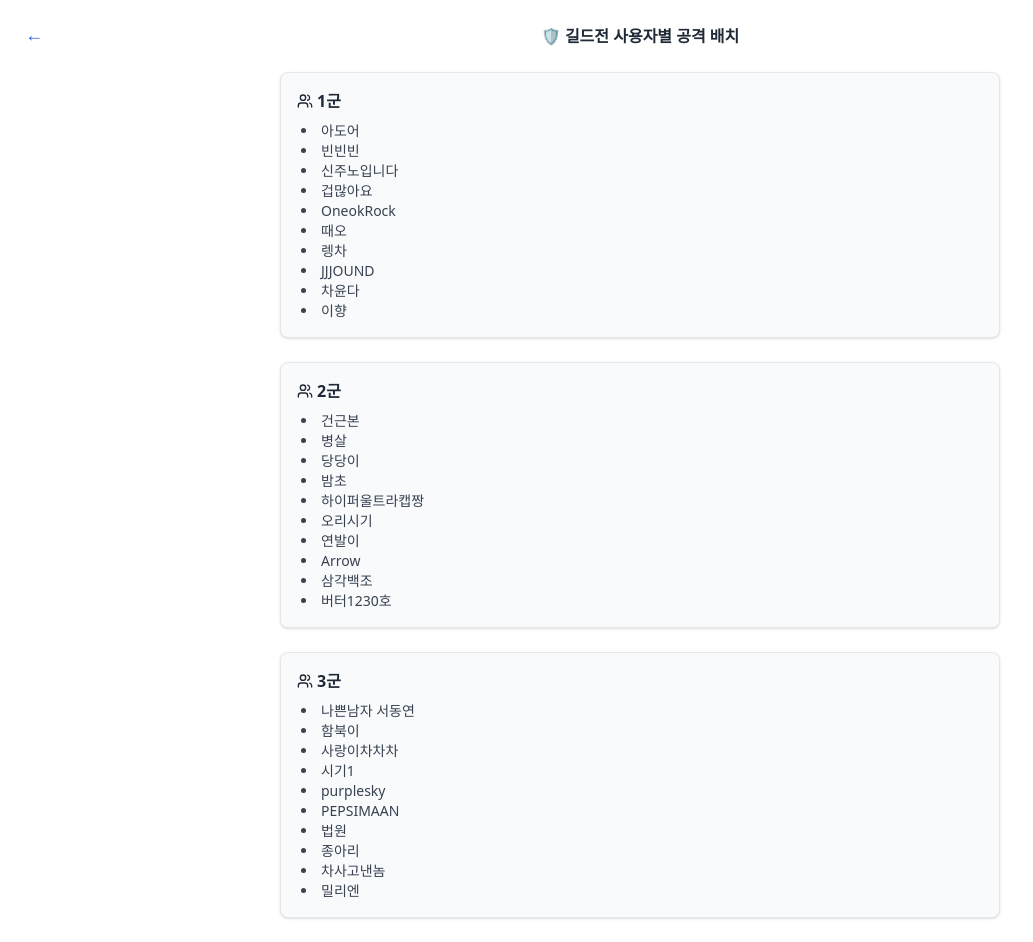
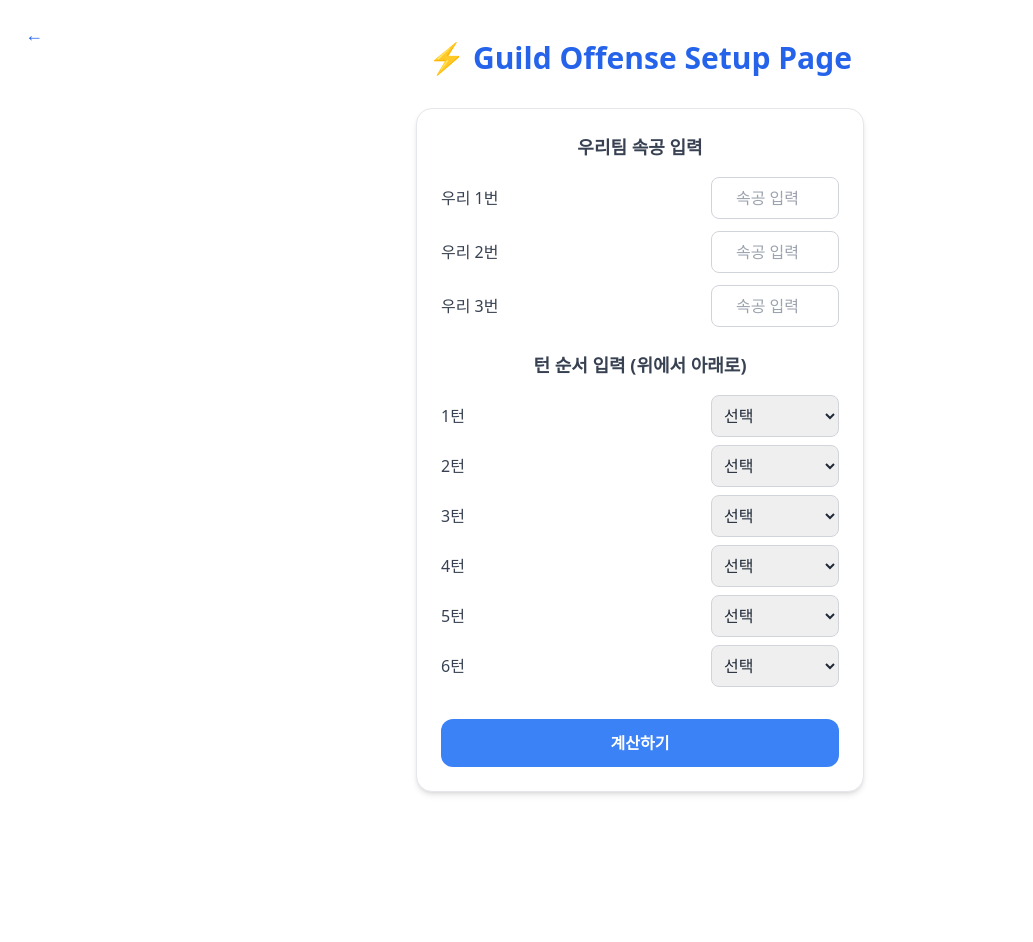
Before and after one commit to ogeongeun/snr-guide1, a React (Create React App) app: page /guild-offense/setup in a window 1280 px wide. Shown: the whole page, without its empty margins (0-1033 px from the left). After the commit the page ends 832 px from the top, so only its background shows below. Built offline with nearby package versions, Linux system fonts and the light colour scheme.

Commit message:
Feat: ....

```diff
--- a/src/pages/GuildOffenseSetupPage.jsx
+++ b/src/pages/GuildOffenseSetupPage.jsx
@@ -1,37 +1,191 @@
-import React from 'react';
-import { Users } from 'lucide-react';
+import { useState } from "react";
 
-const GuildOffenseSetupPage = () => {
-  const userGroups = {
-    '1군': ['아도어','빈빈빈','신주노입니다','겁많아요','OneokRock','때오','렝차','JJJOUND','차윤다','이향'],
-    '2군': ['건근본','병살','당당이','밤초','하이퍼울트라캡짱','오리시기','연발이','Arrow','삼각백조','버터1230호'],
-    '3군': [ '나쁜남자 서동연','함북이','사랑이차차차','시기1','purplesky','PEPSIMAAN','법원','종아리','차사고낸놈','밀리엔']
+export default function GuildOffenseSetupPage() {
+  const [our, setOur] = useState(["", "", ""]);
+  const [order, setOrder] = useState(["", "", "", "", "", ""]);
+  const [result, setResult] = useState(null);
+  const [showModal, setShowModal] = useState(false);
 
+  const MIN_SPEED = 29; // 영웅 최소속공
+  const MAX_SPEED = 109; // 영웅 최대속공
 
+  // 이미 선택된 턴은 다른 드롭다운에 나오지 않도록 처리
+  const getAvailableOptions = (index) => {
+    const selected = order.filter((_, i) => i !== index);
+    const allOptions = [
+      "우리1번",
+      "우리2번",
+      "우리3번",
+      "상대1번",
+      "상대2번",
+      "상대3번",
+    ];
+    return allOptions.filter((opt) => !selected.includes(opt));
   };
 
-  const displayOrder = ['1군', '2군', '3군'];
+  const handleCalc = () => {
+    const ourSpeeds = {
+      우리1번: Number(our[0]) || 0,
+      우리2번: Number(our[1]) || 0,
+      우리3번: Number(our[2]) || 0,
+    };
+
+    const results = {};
+    let lastOurSpeed = null;
+
+    // 턴 순서 기반 속공 추정
+    order.forEach((turn, i) => {
+      if (turn.startsWith("우리")) {
+        lastOurSpeed = ourSpeeds[turn];
+      } else if (turn.startsWith("상대")) {
+        const nextOur = order.slice(i + 1).find((t) => t.startsWith("우리"));
+        const nextOurSpeed = nextOur ? ourSpeeds[nextOur] : MIN_SPEED;
+        const max = lastOurSpeed ?? MAX_SPEED;
+        const min = nextOurSpeed ?? MIN_SPEED;
+        results[turn] = { min, max };
+      }
+    });
+
+    // 총합 계산
+    const ourTotal = Object.values(ourSpeeds).reduce((a, b) => a + b, 0);
+    const totalMin = Object.values(results).reduce(
+      (acc, cur) => acc + cur.min,
+      0
+    );
+    const totalMax = Object.values(results).reduce(
+      (acc, cur) => acc + cur.max,
+      0
+    );
+
+    setResult({ ourTotal, results, totalMin, totalMax });
+    setShowModal(true); // ✅ 계산 후 모달 열기
+  };
 
   return (
-    <div className="p-6 max-w-3xl mx-auto">
-      <h1 className="text-3x1 font-extrabold mb-6 text-center text-gray-800">🛡️ 길드전 사용자별 공격 배치</h1>
+    <div className="min-h-screen bg-white text-gray-800 flex flex-col items-center py-10 px-6 relative">
+      <h1 className="text-3xl font-bold mb-8 text-blue-600">
+        ⚡ Guild Offense Setup Page
+      </h1>
 
-      <div className="space-y-6">
-        {displayOrder.map((group) => (
-          <div key={group} className="bg-gray-50 border rounded-lg p-4 shadow">
-            <h3 className="text-md font-bold text-gray-800 flex items-center mb-2">
-              <Users className="w-4 h-4 mr-1" /> {group}
-            </h3>
-            <ul className="text-sm text-gray-700 list-disc list-inside ml-1">
-              {userGroups[group].map((user) => (
-                <li key={user}>{user}</li>
+      {/* 입력 카드 */}
+      <div className="bg-white border border-gray-200 p-6 rounded-2xl shadow-md w-full max-w-md">
+        <h2 className="text-lg font-semibold mb-4 text-center text-gray-700">
+          우리팀 속공 입력
+        </h2>
+
+        <div className="space-y-3 mb-6">
+          {our.map((v, i) => (
+            <div key={i} className="flex items-center justify-between">
+              <label className="text-gray-700 font-medium">
+                우리 {i + 1}번
+              </label>
+              <input
+                type="number"
+                value={v}
+                onChange={(e) =>
+                  setOur((prev) => {
+                    const copy = [...prev];
+                    copy[i] = e.target.value;
+                    return copy;
+                  })
+                }
+                placeholder="속공 입력"
+                className="w-32 p-2 rounded-lg border border-gray-300 text-center focus:ring-2 focus:ring-blue-400 outline-none"
+              />
+            </div>
+          ))}
+        </div>
+
+        {/* 턴 순서 입력 */}
+        <h2 className="text-lg font-semibold mb-4 text-center text-gray-700">
+          턴 순서 입력 (위에서 아래로)
+        </h2>
+
+        <div className="space-y-2 mb-6">
+          {order.map((v, i) => (
+            <div key={i} className="flex items-center justify-between">
+              <label className="text-gray-700 font-medium">
+                {i + 1}턴
+              </label>
+              <select
+                value={v}
+                onChange={(e) =>
+                  setOrder((prev) => {
+                    const copy = [...prev];
+                    copy[i] = e.target.value;
+                    return copy;
+                  })
+                }
+                className="w-32 p-2 rounded-lg border border-gray-300 focus:ring-2 focus:ring-blue-400 outline-none"
+              >
+                <option value="">선택</option>
+                {getAvailableOptions(i).map((opt) => (
+                  <option key={opt} value={opt}>
+                    {opt}
+                  </option>
+                ))}
+              </select>
+            </div>
+          ))}
+        </div>
+
+        <button
+          onClick={handleCalc}
+          className="w-full py-3 mt-2 bg-blue-500 text-white font-bold rounded-xl hover:bg-blue-400 transition"
+        >
+          계산하기
+        </button>
+      </div>
+
+      {/* ✅ 결과 모달창 */}
+      {showModal && result && (
+        <div className="fixed inset-0 bg-black bg-opacity-50 flex justify-center items-center z-50">
+          <div className="bg-white rounded-2xl shadow-xl p-6 w-80 text-center animate-fadeIn">
+            <h2 className="text-xl font-bold text-blue-600 mb-4">
+              🧩 속공 추정 결과
+            </h2>
+
+            <div className="mb-4 font-semibold text-gray-700">
+              우리팀 속공 총합:{" "}
+              <span className="text-blue-600 font-mono">
+                {result.ourTotal}
+              </span>
+            </div>
+
+            <div className="border-t border-gray-200 my-3"></div>
+
+            <div className="space-y-2 mb-3">
+              {Object.entries(result.results).map(([key, val]) => (
+                <div
+                  key={key}
+                  className="flex justify-between bg-gray-50 border border-gray-200 p-2 rounded-lg"
+                >
+                  <span className="font-medium text-gray-700">{key}</span>
+                  <span className="font-mono text-blue-600">
+                    {val.min} ~ {val.max}
+                  </span>
+                </div>
               ))}
-            </ul>
+            </div>
+
+            <div className="border-t border-gray-200 my-3"></div>
+
+            <div className="font-semibold text-gray-700">
+              상대팀 총합 범위:{" "}
+              <span className="text-blue-600 font-mono">
+                {result.totalMin} ~ {result.totalMax}
+              </span>
+            </div>
+
+            <button
+              onClick={() => setShowModal(false)}
+              className="mt-5 px-6 py-2 bg-blue-500 text-white rounded-xl font-semibold hover:bg-blue-400 transition"
+            >
+              닫기
+            </button>
           </div>
-        ))}
-      </div>
+        </div>
+      )}
     </div>
   );
-};
-
-export default GuildOffenseSetupPage;
+}
```
